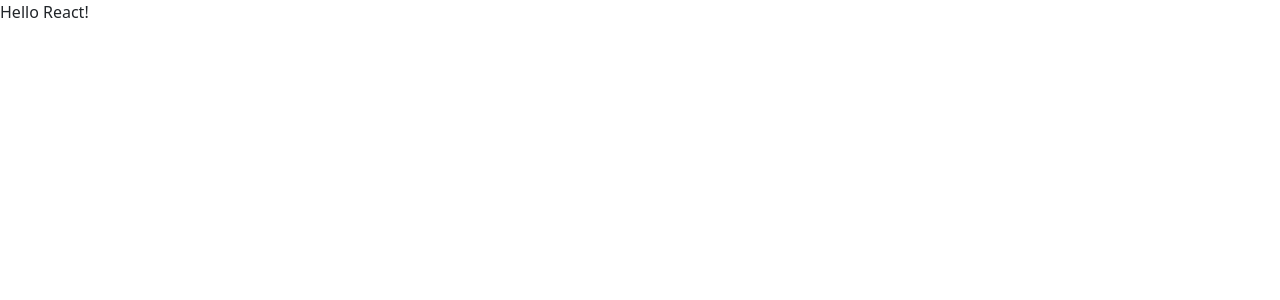
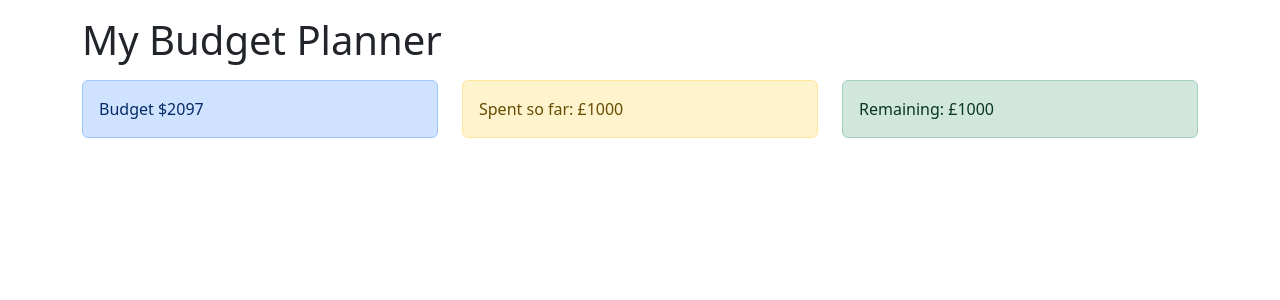
Before and after one commit to johnnynumberfive-coder/budgettracker, a React (Create React App) app: page / in a window 1280 px wide. Shown: the top 300 px of the page. Built offline with nearby package versions, Linux system fonts and the light colour scheme.

Commit message:
Add ExpenseLine.js and ExpenseItem.js

```diff
--- a/src/App.js
+++ b/src/App.js
@@ -1,8 +1,26 @@
 import React from 'react';
 import 'bootstrap/dist/css/bootstrap.min.css';
+import Budget from './components/Budget';
+import Remaining from './components/Remaining';
+import ExpenseTotal from './components/ExpenseTotal';
 
 const App = () => {
-	return <p>Hello React!</p>;
+	return (
+			<div className='container'>
+				<h1 className='mt-3'>My Budget Planner</h1>
+				<div className='row mt-3'>
+					<div className='col-sm'>
+						<Budget />
+					</div>
+					<div className='col-sm'>
+						<ExpenseTotal />
+					</div>
+					<div className='col-sm'>
+						<Remaining />
+					</div>
+				</div>
+			</div>
+	);
 };
 
 export default App;
```
Also changed, not shown: src/components/ExpenseItem.js (added, +18 -0 lines), src/components/ExpenseList.js (added, +20 -0 lines).
